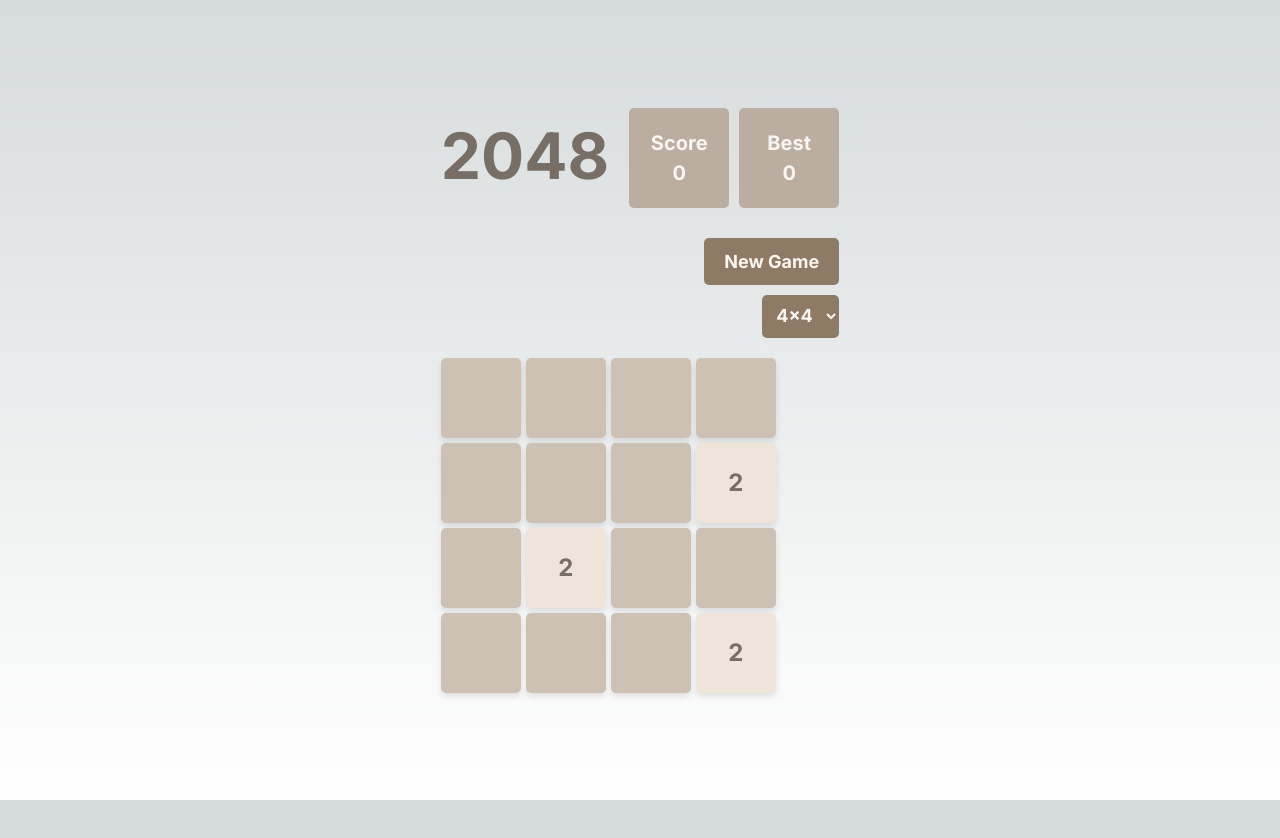
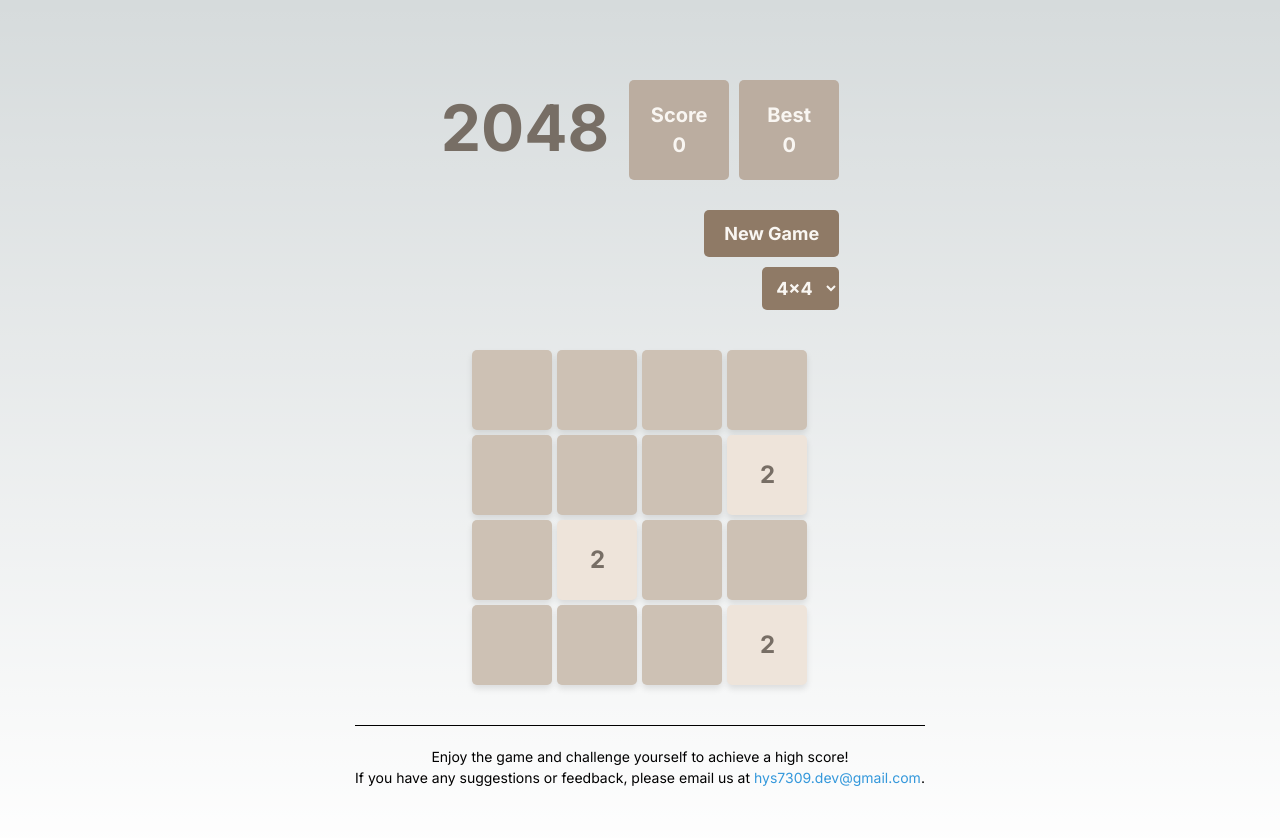
Before and after one commit to youngsikkk/next-2048, a Next.js app in the folder 2048-game/: page / in a window 1280 px wide. Shown: the top 838 px of the page. Before the commit the page ends 800 px from the top, so only its background shows below. Built offline with nearby package versions, Linux system fonts and the light colour scheme.

Commit message:
feat : feedback mail address

```diff
--- a/2048-game/src/components/Game2048.jsx
+++ b/2048-game/src/components/Game2048.jsx
@@ -211,7 +211,15 @@
     };
   }, [board, gameOver, gameSuccess]);
 
+  useEffect(() => {
+    const emailLink = document.getElementById('email-link');
+    emailLink.href = 'mailto:' + 'hys7309.dev' + '@' + 'gmail.com';
+    emailLink.innerText = 'hys7309.dev' + '@' + 'gmail.com';
+  }, []);
+
   return (
+    <>
+      <div>
         <div>
           <div className={styles.header}>
             <div style={{display:"flex", position: "relative"}}>
@@ -243,6 +251,8 @@
               <option value={8}>8x8</option>
             </select>
           </div>
+        </div>
+        <div style={{display:"flex"}}>
           <div className={styles.gameContainer} style={{
             gridTemplateColumns: `repeat(${boardSize}, 80px)`,
             gridTemplateRows: `repeat(${boardSize}, 80px)`
@@ -271,6 +281,16 @@
             )}
           </div>
         </div>
+      </div>
+      <div>
+        <div className={styles.feedback}>
+          <p>Enjoy the game and challenge yourself to achieve a high score!</p>
+          <p>
+            If you have any suggestions or feedback, please email us at <a id="email-link" href="#">email</a>.
+          </p>
+        </div>
+      </div>
+    </>
   );
 };
 
--- a/2048-game/src/components/Game2048.module.css
+++ b/2048-game/src/components/Game2048.module.css
@@ -3,7 +3,7 @@
   gap: 5px;
   position: relative;
   justify-items: center;
-  margin-top: 20px;
+  margin: 20px auto; /* 중앙 정렬을 위해 margin 설정 */
 }
 
 .header {
@@ -191,6 +191,8 @@
   border: none;
   border-radius: 5px;
   cursor: pointer;
+  margin-left: 2px;
+  margin-right: 2px;
 }
 
 .retryButton:hover, .newGameSuccessButton:hover, .continueButton:hover {
@@ -215,3 +217,26 @@
     transform: translateY(-20px);
   }
 }
+
+.feedback {
+  margin-top: 20px;
+  font-size: 14px;
+  text-align: center;
+}
+.feedback::before {
+  content: '';
+  display: block;
+  width: 100%; /* 밑줄 길이 */
+  height: 1px; /* 밑줄 두께 */
+  background: #000; /* 밑줄 색상 */
+  margin: 10px auto 20px auto; /* 중앙 정렬 및 상단 여백 */
+}
+
+.feedback a {
+  color: #3498db;
+  text-decoration: none;
+}
+
+.feedback a:hover {
+  text-decoration: underline;
+}
```
Lines whose indentation alone changed are shown as unchanged.
